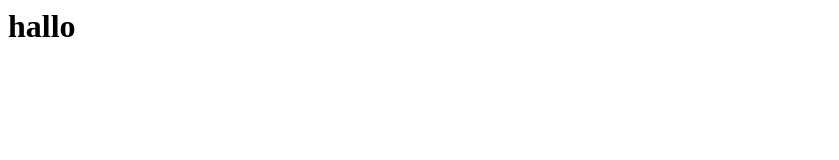
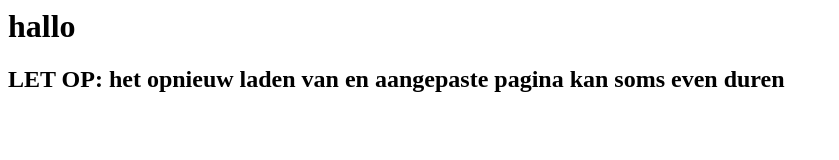
Before and after one commit to Mees-Kollenhof/Voorbeeld, a plain HTML site: page index.html in a window 1280 px wide. Shown: the whole page, without its empty margins (0-839 px from the left). Drawn offline with Linux system fonts and the light colour scheme.

Commit message:
Update index.html

```diff
--- a/index.html
+++ b/index.html
@@ -2,6 +2,7 @@
 <body>
 
   <h1>hallo</h1>
+  <h2>LET OP: het opnieuw laden van en aangepaste pagina kan soms even duren</h2>
 
   <body>
   <html>
```
